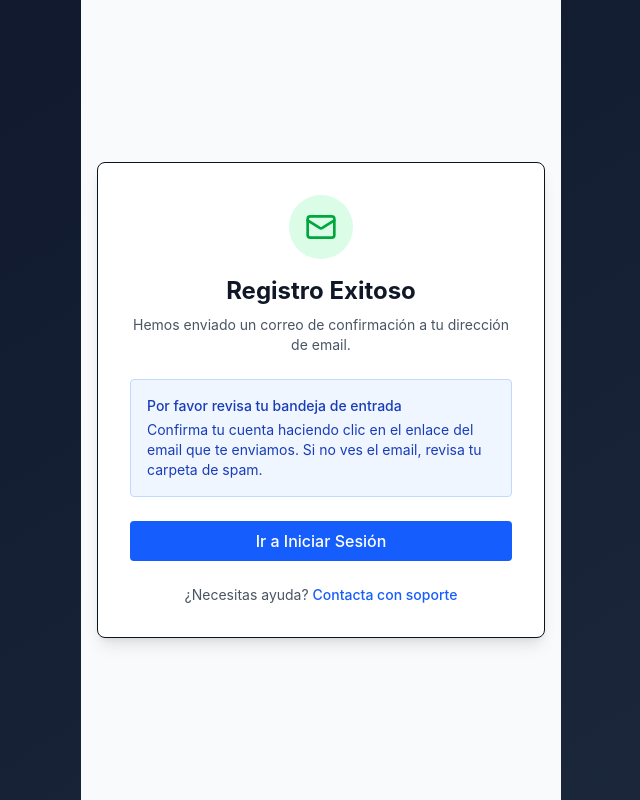
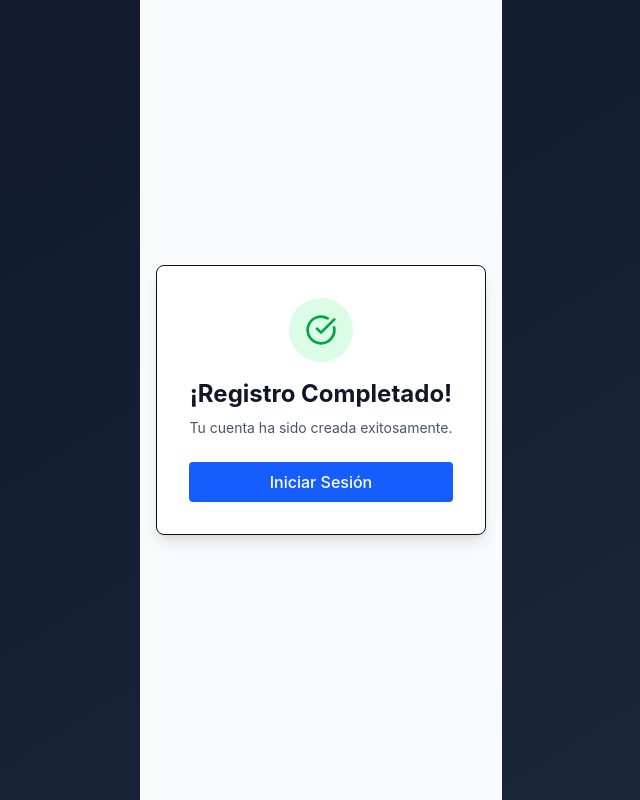
Before and after one commit to davaprogramers-prog/v0-condominium-dms, a Next.js app: page /auth/registro-exitoso in a window 1280 px wide. Shown: the whole page, without its empty margins (319-959 px from the left). Built offline with nearby package versions, Linux system fonts and the light colour scheme.

Commit message:
fix: simplify registration success page
Remove email confirmation messages and streamline flow

```diff
--- a/app/auth/registro-exitoso/page.tsx
+++ b/app/auth/registro-exitoso/page.tsx
@@ -1,10 +1,10 @@
 import { Metadata } from "next"
 import Link from "next/link"
-import { Mail } from "lucide-react"
+import { CheckCircle } from "lucide-react"
 
 export const metadata: Metadata = {
   title: 'Registro Exitoso | InteliCon',
-  description: 'Tu registro ha sido completado exitosamente. Por favor confirma tu email.',
+  description: 'Tu registro ha sido completado exitosamente.',
 }
 
 export const revalidate = 3600 // Static page, revalidate every hour
@@ -16,20 +16,14 @@ export default function RegistroExitosoPage() {
         {/* Logo and Header */}
         <div className="flex flex-col items-center justify-center gap-4">
           <div className="flex h-16 w-16 items-center justify-center rounded-full bg-green-100">
-            <Mail className="h-8 w-8 text-green-600" />
+            <CheckCircle className="h-8 w-8 text-green-600" />
           </div>
           <div className="text-center">
-            <h1 className="text-2xl font-bold text-gray-900">Registro Exitoso</h1>
+            <h1 className="text-2xl font-bold text-gray-900">¡Registro Completado!</h1>
             <p className="mt-2 text-sm text-gray-600">
-              Hemos enviado un correo de confirmación a tu dirección de email.
+              Tu cuenta ha sido creada exitosamente.
             </p>
           </div>
-        </div>
-
-        {/* Message */}
-        <div className="rounded bg-blue-50 p-4 text-sm text-blue-800 border border-blue-200">
-          <p className="font-medium mb-1">Por favor revisa tu bandeja de entrada</p>
-          <p>Confirma tu cuenta haciendo clic en el enlace del email que te enviamos. Si no ves el email, revisa tu carpeta de spam.</p>
         </div>
 
         {/* Button */}
@@ -37,16 +31,8 @@ export default function RegistroExitosoPage() {
           href="/auth/login"
           className="block w-full rounded bg-blue-600 py-2 text-center text-white font-medium hover:bg-blue-700 transition-colors"
         >
-          Ir a Iniciar Sesión
+          Iniciar Sesión
         </Link>
-
-        {/* Additional Help */}
-        <div className="text-center text-sm text-gray-600">
-          ¿Necesitas ayuda?{" "}
-          <Link href="/" className="text-blue-600 hover:underline font-medium">
-            Contacta con soporte
-          </Link>
-        </div>
       </div>
     </div>
   )
```
